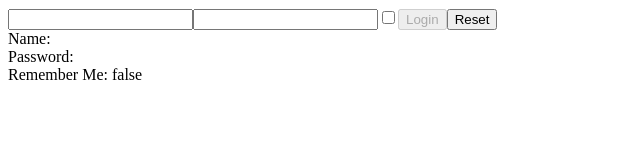
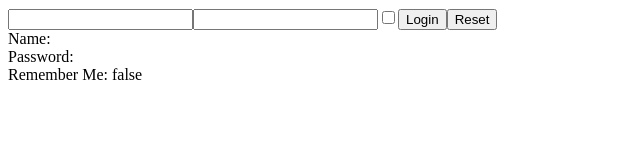
Before and after one commit to mgnkgn/develhope-react-exercises, a React (Create React App) app: page / in a window 1280 px wide. Shown: the top 160 px of the page, without its empty margins (0-640 px from the left). Built offline with nearby package versions, Linux system fonts and the light colour scheme.

Commit message:
forms-05

```diff
--- a/src/App.js
+++ b/src/App.js
@@ -2,6 +2,7 @@
 
 import InteractiveWelcome from "./InteractiveWelcome";
 import Login from "./Login";
+import UncontrolledLogin from "./UncontrolledLogin";
 
 export default class App extends Component {
   loginHandler(event) {
@@ -12,7 +13,8 @@
     return (
       <div>
         {/* <InteractiveWelcome /> */}
-        <Login onLogin={this.loginHandler.bind(this)} />
+        {/* <Login onLogin={this.loginHandler.bind(this)} /> */}
+        <UncontrolledLogin />
       </div>
     );
   }
--- a/src/Login.js
+++ b/src/Login.js
@@ -62,7 +62,7 @@
           />
           <input
             type="checkbox"
-            value={"Remember me"}
+            value="Remember me"
             checked={this.state.remember}
             onChange={this.handleCheck.bind(this)}
           />
--- /dev/null
+++ b/src/UncontrolledLogin.js
@@ -0,0 +1,51 @@
+import React, { Component } from "react";
+
+export default class UncontrolledLogin extends Component {
+  constructor(props) {
+    super(props);
+
+    this.state = {
+      name: "",
+      password: "",
+      remember: false,
+    };
+  }
+  submitHandler = (event) => {
+    event.preventDefault();
+
+    const username = event.target.elements.username.value;
+    const password = event.target.elements.password.value;
+    const remember = event.target.elements.remember.value;
+    this.setState((state) => {
+      return {
+        name: username,
+        password: password,
+        remember: !this.state.remember,
+      };
+    });
+  };
+  render() {
+    return (
+      <div>
+        <form onSubmit={this.submitHandler}>
+          <input type="text" name="username" defaultValue={this.state.name} />
+          <input
+            type="text"
+            name="password"
+            defaultValue={this.state.password}
+          />
+          <input
+            type="checkbox"
+            name="remember"
+            defaultValue={this.state.remember}
+          />
+          <button type="submit">Login</button>
+          <button>Reset</button>
+        </form>
+        <div>Name: {this.state.name}</div>
+        <div>Password: {this.state.password}</div>
+        <div>Remember Me: {" " + this.state.remember}</div>
+      </div>
+    );
+  }
+}
```
